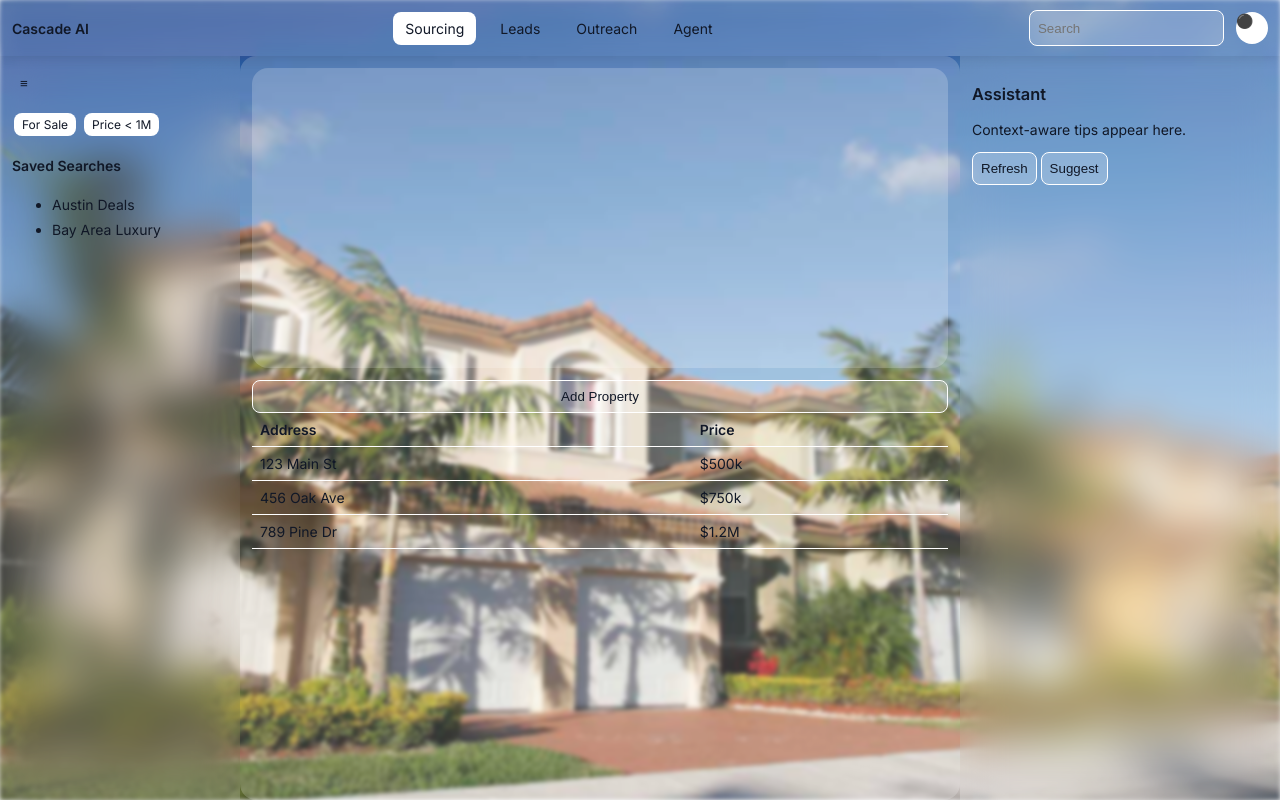
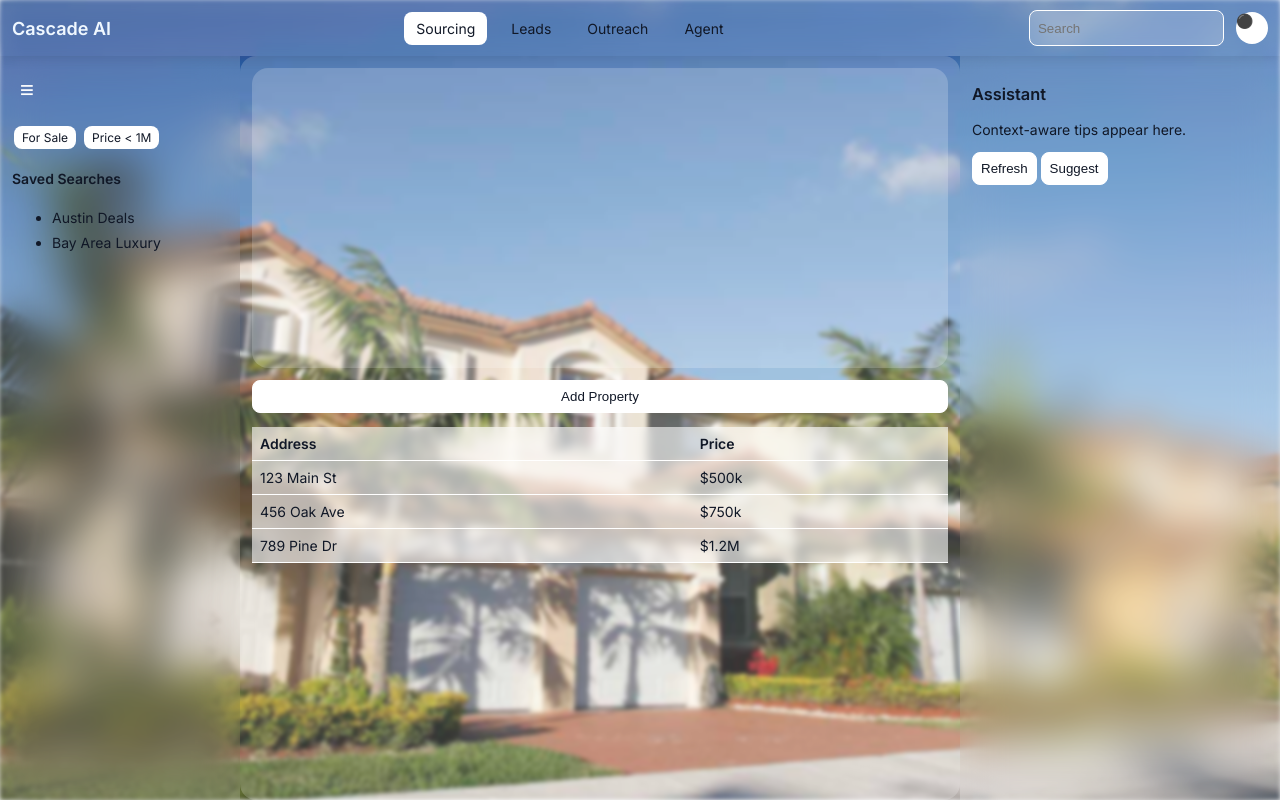
Before and after one commit to kevin200010/real-estate-agent, a plain HTML site: page frontend/index.html in a window 1280 px wide. Drawn offline with Linux system fonts and the light colour scheme; a script that the page names is missing.

Commit message:
css changes

```diff
--- a/frontend/styles.css
+++ b/frontend/styles.css
@@ -9,6 +9,7 @@
   --radius-sm: 8px;
   --shadow: 0 2px 12px rgba(0,0,0,0.1);
   --gap: 12px;
+  --list-item: rgb(255, 255, 255);
 }
 
 * { box-sizing: border-box; }
@@ -60,7 +61,7 @@ body {
 #topbar .right {display:flex; align-items:center; gap:var(--gap);}
 #topbar input {height:36px;}
 #topbar .avatar {width:32px;height:32px;border-radius:50%;background:var(--muted);}
-#topbar .logo {font-weight:600; cursor:pointer; transition:transform 0.3s, text-shadow 0.3s;}
+#topbar .logo {font-weight:bold; cursor:pointer; transition:transform 0.3s, text-shadow 0.3s; color: aliceblue; font-size: large;}
 #topbar .logo:hover {transform:scale(1.1); text-shadow:0 0 12px var(--accent);}
 
 #layout {
@@ -82,9 +83,9 @@ body {
 #left-rail.collapsed { width:60px; overflow:hidden; }
 #left-rail.collapsed .filters,
 #left-rail.collapsed .saved { display:none; }
-#left-rail #collapse-rail {background:none;border:none;color:var(--text);margin-bottom:var(--gap);cursor:pointer;}
+#left-rail #collapse-rail {background:none;border:none;color:white;margin-bottom:var(--gap);cursor:pointer; font-weight: bold; font-size: x-large;}
 .saved-item {cursor:pointer;padding:4px 0; transition:background 0.3s, box-shadow 0.3s;}
-.saved-item:hover {background:var(--muted); box-shadow:0 0 8px var(--accent);}
+.saved-item:hover {background:var(--muted); box-shadow:0 0 8px var(--accent); }
 
 #assistant {
   width:320px;
@@ -137,13 +138,23 @@ input:focus, textarea:focus, button:hover {
   border-color:var(--accent);
 }
 
+
+button {
+  background-color: var(--list-item);
+}
+
+button:hover{
+  background-color: rgb(255, 255, 255,0.6);
+  border-color:var(--accent);
+}
 /* Views */
 .sourcing-view { display:flex; flex-direction:column; height:100%; }
 .sourcing-view #map { width:100%; margin-right:0; margin-bottom:var(--gap); background:var(--card); border-radius:var(--radius-lg); display:flex; align-items:center; justify-content:center; height:300px; }
-.sourcing-view #grid { width:100%; }
+.sourcing-view #grid { width:100%; margin-top:2%;  backdrop-filter:blur(5px);}
+
 
 .data {width:100%; border-collapse:collapse;}
-.data th, .data td {padding:8px; border-bottom:1px solid var(--muted); text-align:left;}
+.data th, .data td {padding:8px; border-bottom:1px solid var(--muted); text-align:left; background-color: rgb(255, 255, 255,0.6);}
 .data tr:hover {background:var(--muted);}
 
 .kanban { display:flex; gap:var(--gap); height:100%; }
@@ -189,8 +200,9 @@ input:focus, textarea:focus, button:hover {
   padding:var(--gap);
   /* border-top:1px solid var(--muted); */
   background:var(--card);
+
 }
-.chat-form input { flex:1; }
+.chat-form input { flex:1; font-weight: bold; }
 .chat-form button {
   background:var(--accent);
   color:white;
```
